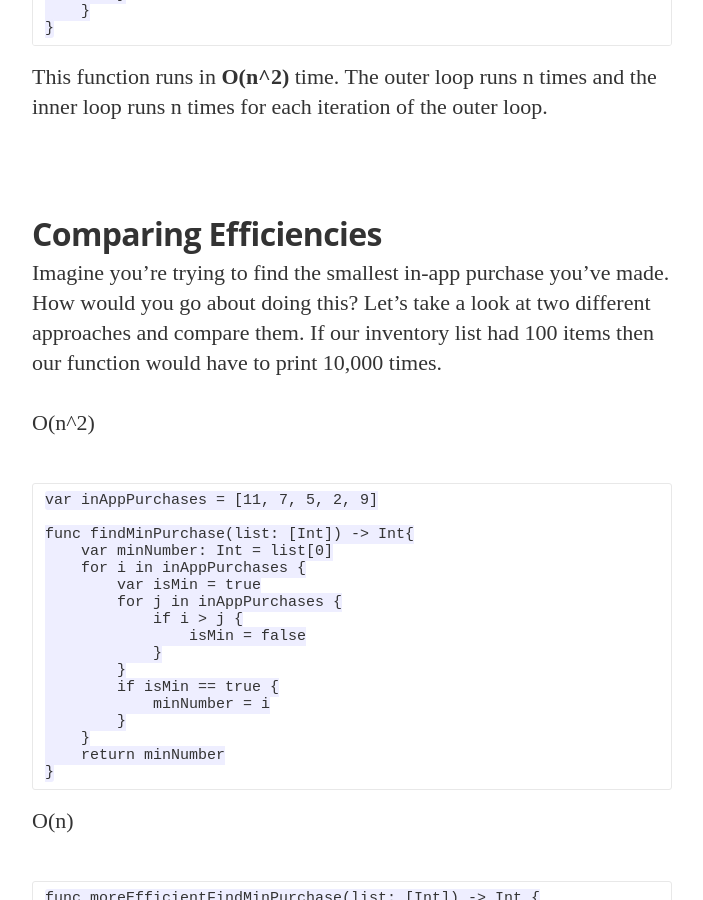
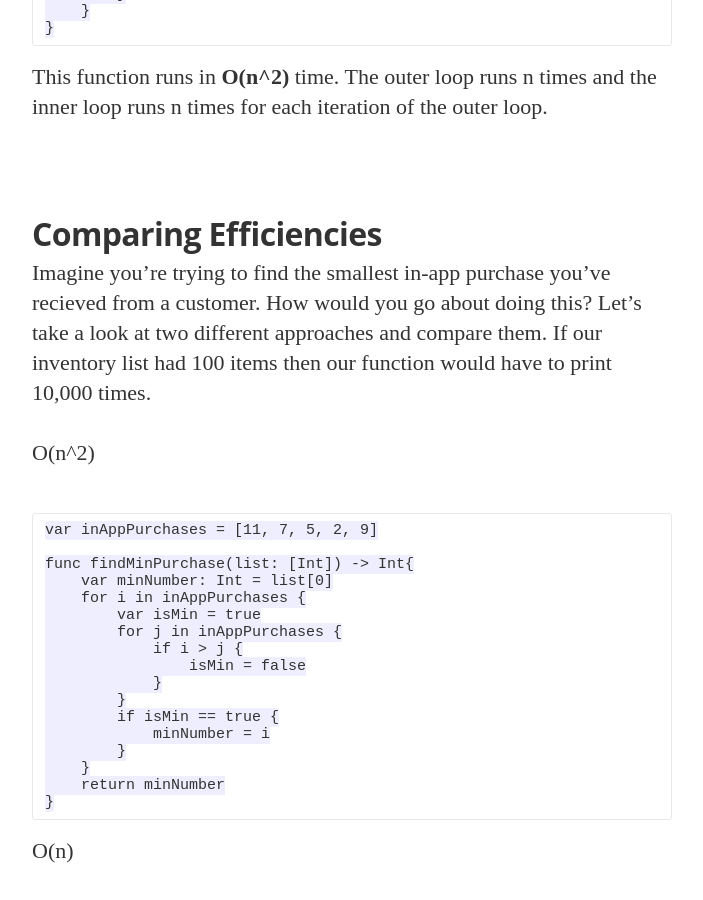
Before and after one commit to nathankrishnan/nathankrishnan.github.io, a Jekyll site: the page built from _posts/2016-10-11-big-o-notation.md, in a window 1280 px wide and 900 px high, scrolled down 2678 px. Shown: the whole window, without its empty margins (288-991 px from the left). Built offline with Jekyll 4.4.1, drawn with Linux system fonts in a browser that asks for light colours; nearby versions of some CDN libraries; some web fonts are replaced; comment, search, counter and statistics services are not loaded.

Commit message:
Update 2016-10-11-big-o-notation.md

````diff
--- a/_posts/2016-10-11-big-o-notation.md
+++ b/_posts/2016-10-11-big-o-notation.md
@@ -59,7 +59,7 @@ This function runs in **O(n^2)** time. The outer loop runs n times and the inner
 
 
 # Comparing Efficiencies
-Imagine you're trying to find the smallest in-app purchase you've made.  How would you go about doing this?  Let's take a look at two different approaches and compare them. If our inventory list had 100 items then our function would have to print 10,000 times.
+Imagine you're trying to find the smallest in-app purchase you've recieved from a customer.  How would you go about doing this?  Let's take a look at two different approaches and compare them. If our inventory list had 100 items then our function would have to print 10,000 times.
 
 O(n^2)
 ```
````
